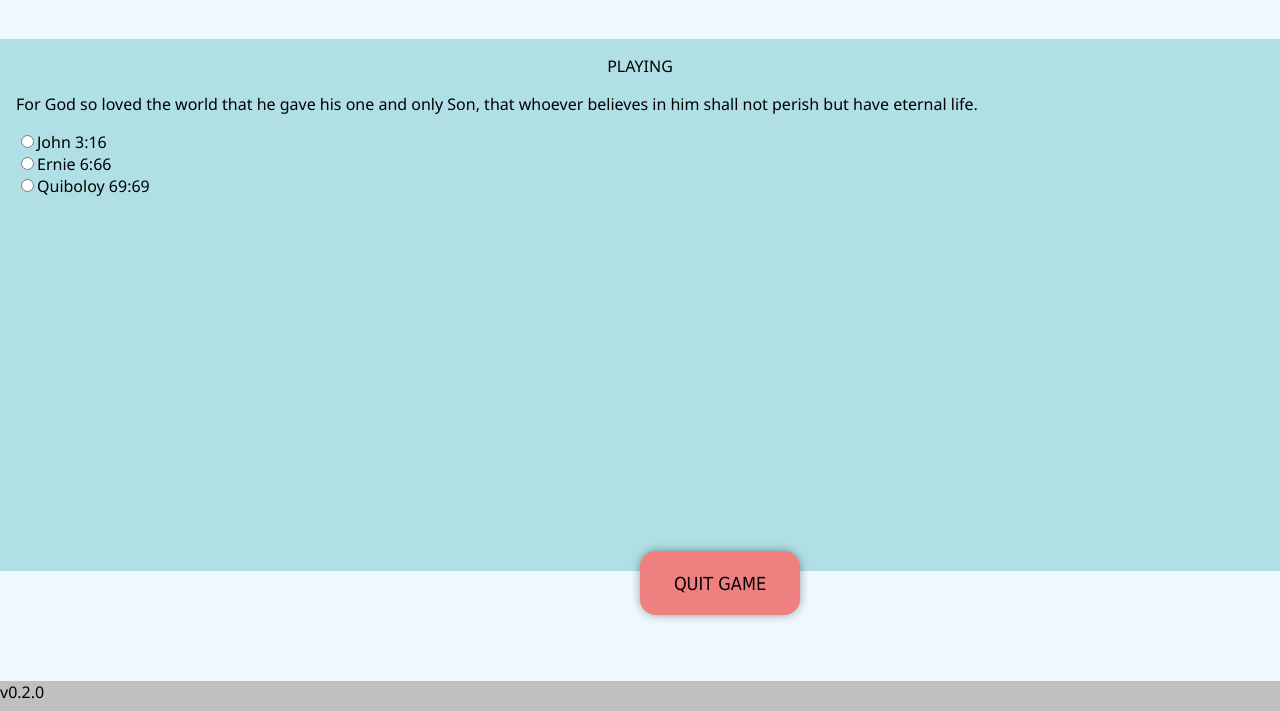
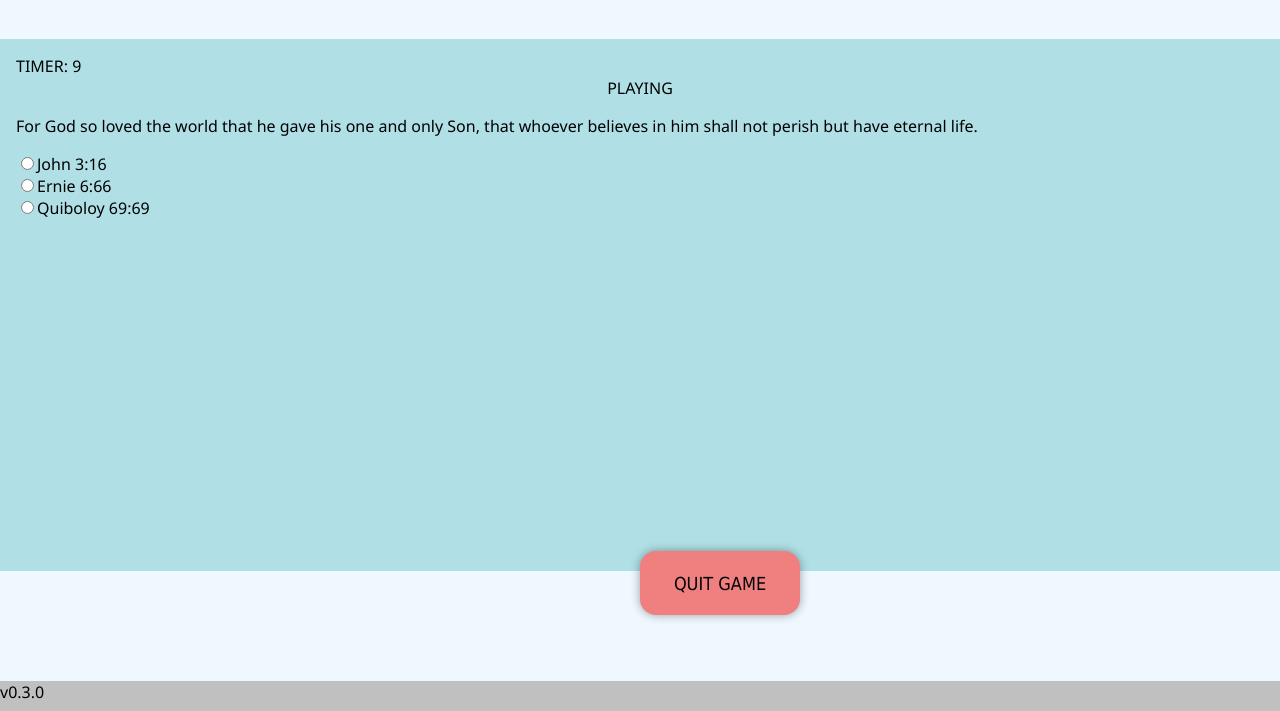
Before and after one commit to serrano1314/Quizzy, a plain HTML site: page index.html in a window 1280 px wide. Both pictures are taken after a click on the button "START GAME". Shown: the part 89-800 px from the top of the page. Drawn offline with Linux system fonts and the light colour scheme.

Commit message:
add timer

```diff
--- a/index.html
+++ b/index.html
@@ -18,14 +18,13 @@
     </nav>
     <div class="main">
         <div class="welcome-screen hide"></div>
+        <div class="timer-screen">TIMER:</div>
         <div class="game-screen hide">
-            <div class="timer-screen"></div>
         </div>
     </div>
     <footer>
-        v0.2.0
+        v0.3.0
     </footer>
     <script src="js/script.js"></script>
-    <script src="js/welcome.js"></script>
 </body>
 </html>
--- a/js/script.js
+++ b/js/script.js
@@ -16,6 +16,7 @@ let prog_question = [
 
 let welcome=document.querySelector('.welcome-screen');
 let game=document.querySelector('.game-screen');
+let timer=document.querySelector('.timer-screen');
 
 welcome.classList.remove('hide');
 welcome.innerHTML="WELOME</br>";
@@ -35,13 +36,19 @@ function gameStarto(){
     game.innerHTML="PLAYING<br>";
     game.classList.add('center');
 
-
-    // game.insertAdjacentHTML('afterend',bible_question[0].question);
-
     let choices = bible_question[0].choices;
 
+    let time=10;
+    let countdown=setInterval(() => {
+        console.log(time);
+        if(time==0){
+            clearInterval(countdown)
+            alert('gameover');
+        }
+        timer.innerHTML=`TIMER: ${time}`;
+        time--;
+    }, 1000);
     let question_card=document.createElement('div');
-    // let choices_card=document.createElement('div');
     question_card.innerHTML=
         `<p>${bible_question[0].question} </p>
         <div class=choices_card>
@@ -50,14 +57,7 @@ function gameStarto(){
             <label><input type="radio" name="choice">${choices.c}</label><br>
         </div>
     `;
-
-    // choices_card=innerHTML=choices.a+'<br>'+choices.b+'<br>'+choices.c;
-
     game.appendChild(question_card);
-    // game.appendChild(choices_card);
-    // game.innerHTML= choices.a+'<br>';
-    // game.innerHTML= choices.b+'<br>';
-    // game.innerHTML= choices.c+'<br>';
 
     // create a quit button
     let quit_button=document.createElement('button');
```
